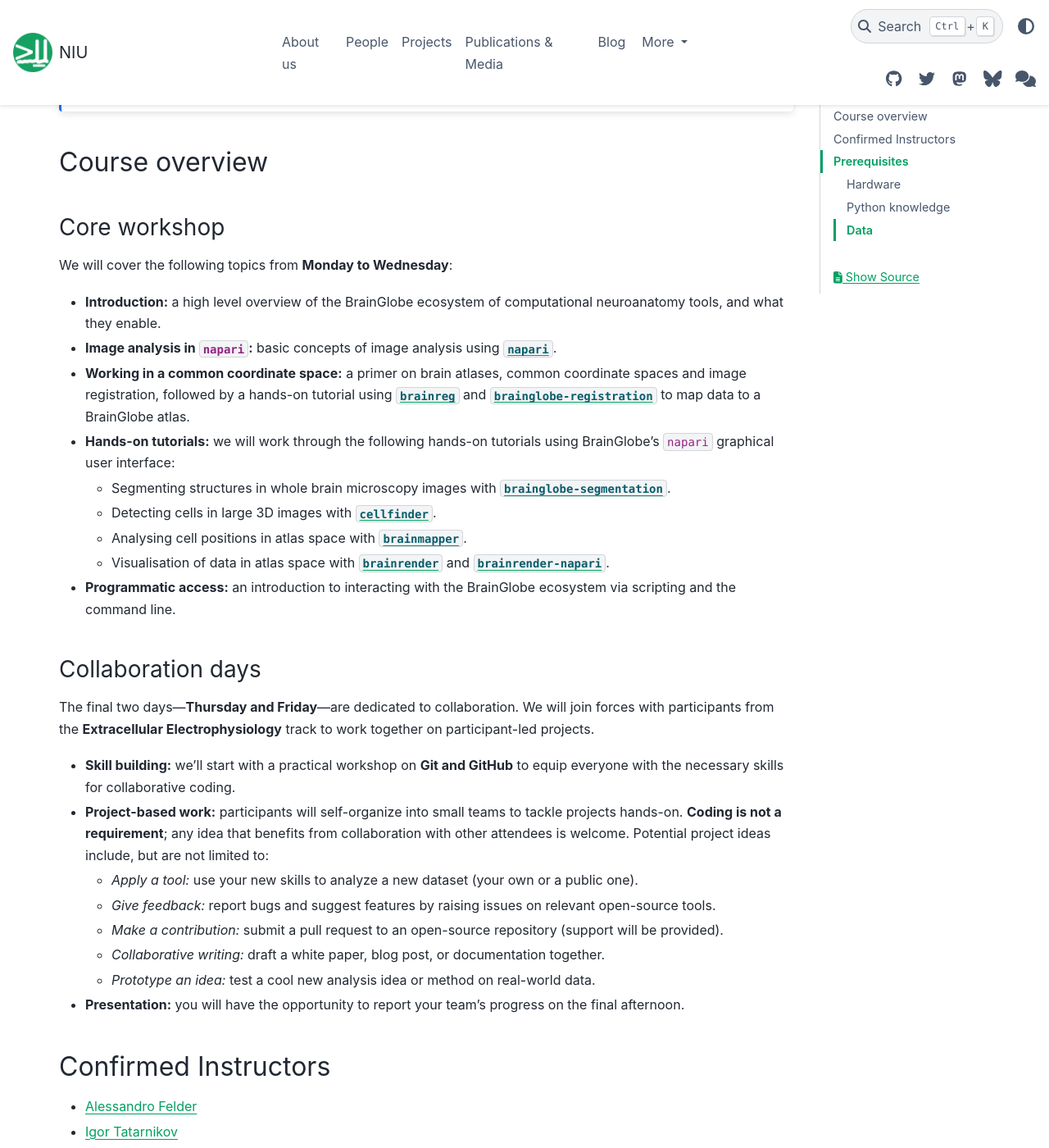
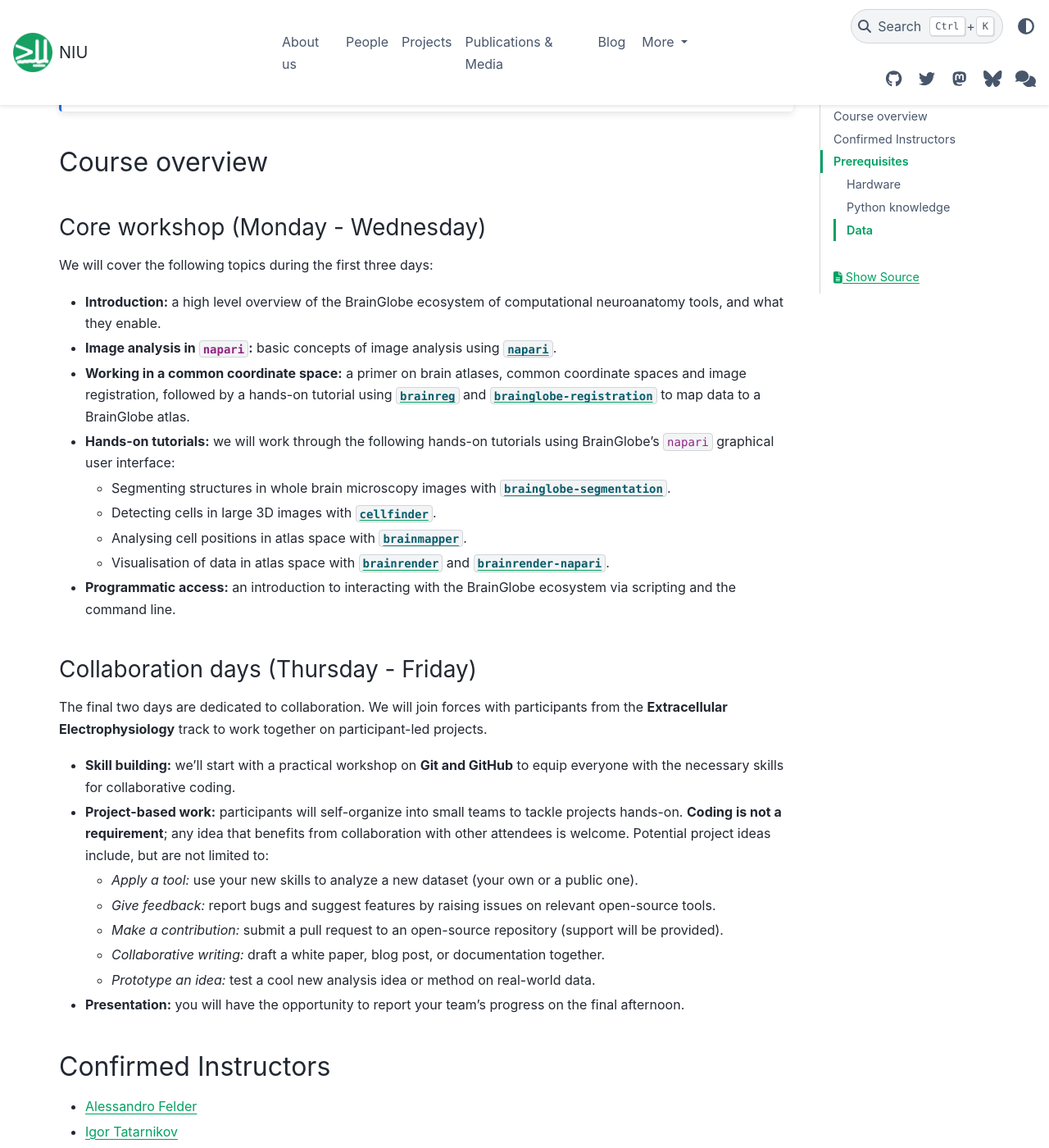
Before and after one commit to neuroinformatics-unit/neuroinformatics-unit.github.io, a Sphinx documentation site: the page built from docs/source/open-software-summer-school/2026/brainglobe.md, in a window 1280 px wide and 1400 px high, scrolled down 551 px. Shown: the whole window at 82% size. Built offline with Sphinx 7.4.7 and the PyData theme 0.15.4, drawn with Linux system fonts in a browser that asks for light colours; nearby versions of some CDN libraries.

Commit message:
Standardise track formatting

```diff
--- a/docs/source/open-software-summer-school/2026/brainglobe.md
+++ b/docs/source/open-software-summer-school/2026/brainglobe.md
@@ -16,9 +16,8 @@ It is aimed at those interested in learning about open-source tools for analysin
 
 ## Course overview
 
-### Core workshop
-
-We will cover the following topics from **Monday to Wednesday**:
+### Core workshop (Monday - Wednesday)
+We will cover the following topics during the first three days:
 
 * **Introduction:** a high level overview of the BrainGlobe ecosystem of computational neuroanatomy tools, and what they enable.
 * **Image analysis in `napari`:** basic concepts of image analysis using [`napari`](https://napari.org/stable/).
@@ -30,9 +29,9 @@ We will cover the following topics from **Monday to Wednesday**:
   * Visualisation of data in atlas space with [`brainrender`](https://github.com/brainglobe/brainrender) and [`brainrender-napari`](https://github.com/brainglobe/brainrender-napari).
 * **Programmatic access:** an introduction to interacting with the BrainGlobe ecosystem via scripting and the command line.
 
-### Collaboration days
+### Collaboration days (Thursday - Friday)
 
-The final two days—**Thursday and Friday**—are dedicated to collaboration. We will join forces with participants from the **Extracellular Electrophysiology** track to work together on participant-led projects.
+The final two days are dedicated to collaboration. We will join forces with participants from the **Extracellular Electrophysiology** track to work together on participant-led projects.
 
 * **Skill building:** we'll start with a practical workshop on **Git and GitHub** to equip everyone with the necessary skills for collaborative coding.
 * **Project-based work:** participants will self-organize into small teams to tackle projects hands-on. **Coding is not a requirement**; any idea that benefits from collaboration with other attendees is welcome. Potential project ideas include, but are not limited to:
```
Also changed, not shown: docs/source/open-software-summer-school/2026/animals-in-motion.md (+4 -5 lines), docs/source/open-software-summer-school/2026/extracellular-electrophysiology.md (+15 -13 lines), docs/source/open-software-summer-school/2026/large-data.md (+1 -2 lines).
